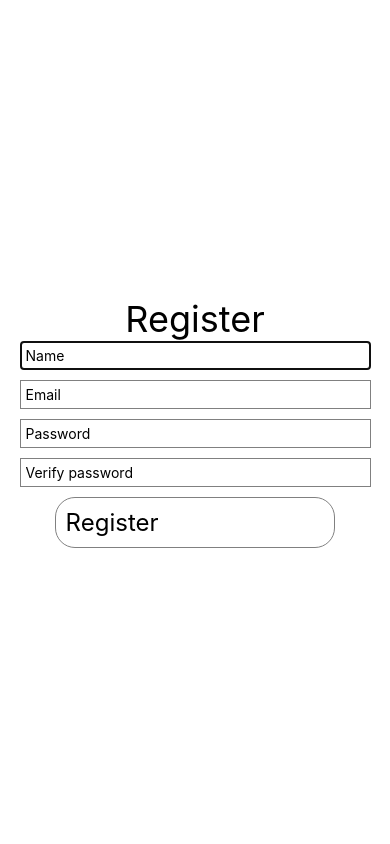
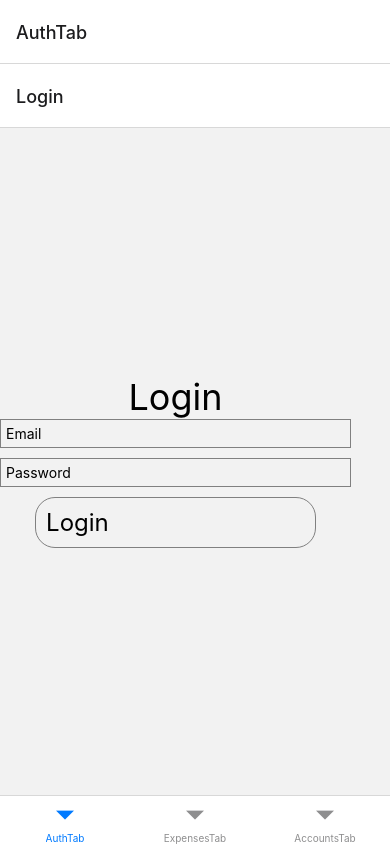
Before and after one commit to adrianhansa/smart-budgeting-rn, a React Native app: screen / in a window 390 px wide. Built offline with nearby package versions, Linux system fonts and the light colour scheme.

Commit message:
Added tab and stack navigation

```diff
--- a/App.js
+++ b/App.js
@@ -1,25 +1,12 @@
-import { StatusBar } from "expo-status-bar";
 import React from "react";
-import { StyleSheet, Text, View } from "react-native";
-import Register from "./src/screens/users/Register";
 import store from "./src/redux/store";
 import { Provider } from "react-redux";
+import AppNavigation from "./src/navigation/AppNavigation";
 
 export default function App() {
   return (
     <Provider store={store}>
-      <View style={styles.container}>
-        <Register />
-      </View>
+      <AppNavigation />
     </Provider>
   );
 }
-
-const styles = StyleSheet.create({
-  container: {
-    flex: 1,
-    backgroundColor: "#fff",
-    alignItems: "center",
-    justifyContent: "center",
-  },
-});
--- a/package.json
+++ b/package.json
@@ -9,6 +9,9 @@
   },
   "dependencies": {
     "@react-native-async-storage/async-storage": "^1.15.7",
+    "@react-navigation/bottom-tabs": "^6.0.5",
+    "@react-navigation/native": "^6.0.2",
+    "@react-navigation/stack": "^6.0.7",
     "axios": "^0.21.1",
     "expo": "~42.0.1",
     "expo-status-bar": "~1.0.4",
@@ -16,6 +19,8 @@
     "react": "16.13.1",
     "react-dom": "16.13.1",
     "react-native": "https://github.com/expo/react-native/archive/sdk-42.0.0.tar.gz",
+    "react-native-safe-area-context": "3.2.0",
+    "react-native-screens": "~3.4.0",
     "react-native-web": "~0.13.12",
     "react-redux": "^7.2.4",
     "redux": "^4.1.1",
--- /dev/null
+++ b/src/navigation/AppNavigation.js
@@ -0,0 +1,59 @@
+import React from "react";
+import { Text, View } from "react-native";
+import { NavigationContainer } from "@react-navigation/native";
+import { createBottomTabNavigator } from "@react-navigation/bottom-tabs";
+import { createStackNavigator } from "@react-navigation/stack";
+import Login from "../screens/users/Login";
+import Register from "../screens/users/Register";
+import Expenses from "../screens/expenses/Expenses";
+import AddExpense from "../screens/expenses/AddExpense";
+import EditExpense from "../screens/expenses/EditExpense";
+import Accounts from "../screens/accounts/Accounts";
+import AddAccount from "../screens/accounts/AddAccount";
+import EditAccount from "../screens/accounts/EditAccount";
+
+const Tab = createBottomTabNavigator();
+const Stack = createStackNavigator();
+
+const ExpensesStack = () => {
+  return (
+    <Stack.Navigator>
+      <Stack.Screen component={Expenses} name="ExpensesScreen" />
+      <Stack.Screen component={AddExpense} name="AddExpenseScreen" />
+      <Stack.Screen component={EditExpense} name="EditExpenseScreen" />
+    </Stack.Navigator>
+  );
+};
+
+const AccountStack = () => {
+  return (
+    <Stack.Navigator>
+      <Stack.Screen component={Accounts} name="Accounts" />
+      <Stack.Screen component={AddAccount} name="AddAccount" />
+      <Stack.Screen component={EditAccount} name="EditAccount" />
+    </Stack.Navigator>
+  );
+};
+
+const AuthStack = () => {
+  return (
+    <Stack.Navigator>
+      <Stack.Screen component={Login} name="Login" />
+      <Stack.Screen component={Register} name="Register" />
+    </Stack.Navigator>
+  );
+};
+
+const AppNavigation = () => {
+  return (
+    <NavigationContainer>
+      <Tab.Navigator>
+        <Tab.Screen name="AuthTab" component={AuthStack} />
+        <Tab.Screen name="ExpensesTab" component={ExpensesStack} />
+        <Tab.Screen name="AccountsTab" component={AccountStack} />
+      </Tab.Navigator>
+    </NavigationContainer>
+  );
+};
+
+export default AppNavigation;
--- a/src/redux/actions/userActions.js
+++ b/src/redux/actions/userActions.js
@@ -45,6 +45,6 @@ export const login = (credentials) => async (dispatch) => {
 
 export const logout = async (dispatch) => {
   const response = await axios.get(`${BASE_URL}/logout`);
-  await AsyncStorage.removeItem("token", response.headers);
+  await AsyncStorage.removeItem("token");
   dispatch({ type: LOGOUT, payload: response.data });
 };
```
Also changed, not shown: 1 other file (tests, documents, lock files or other folders).
